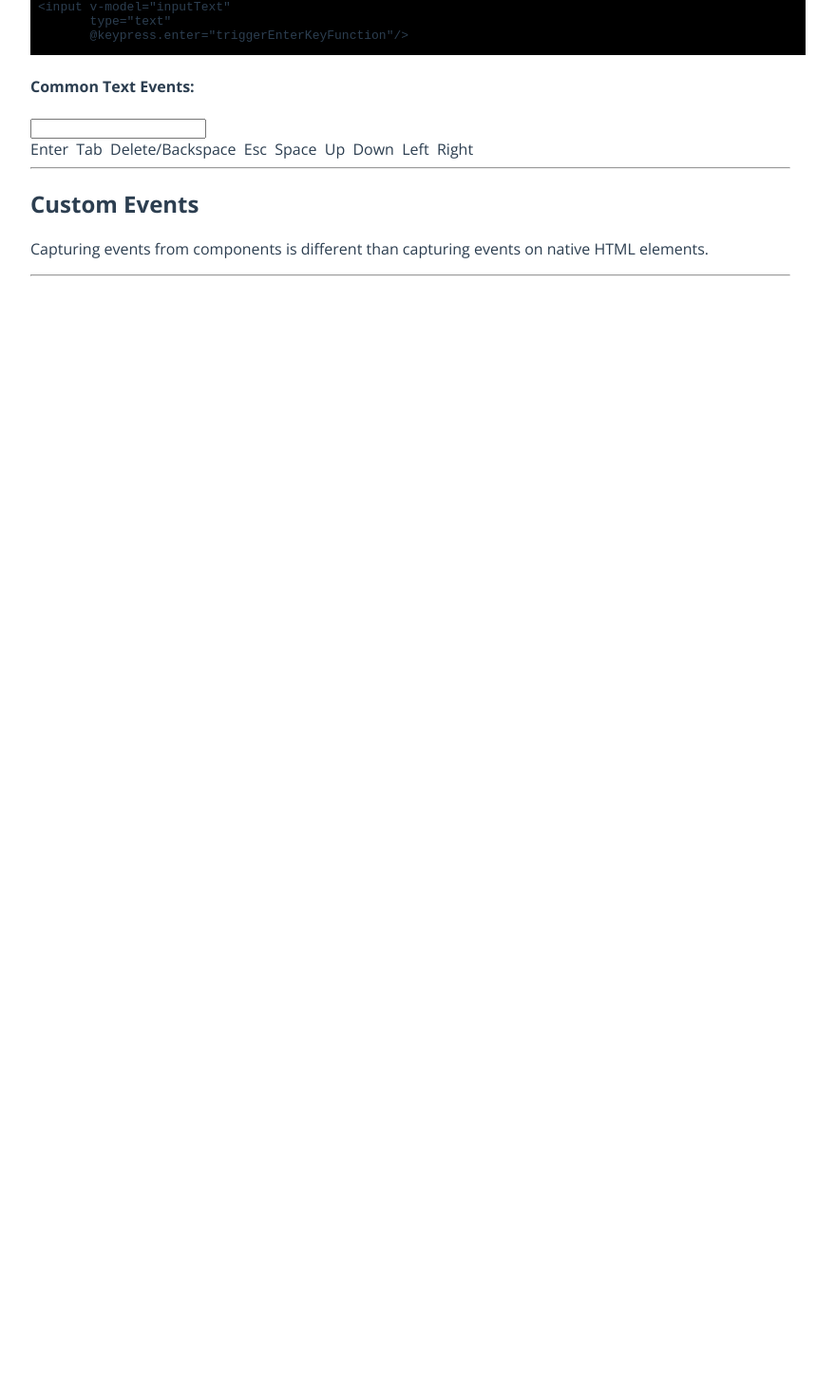
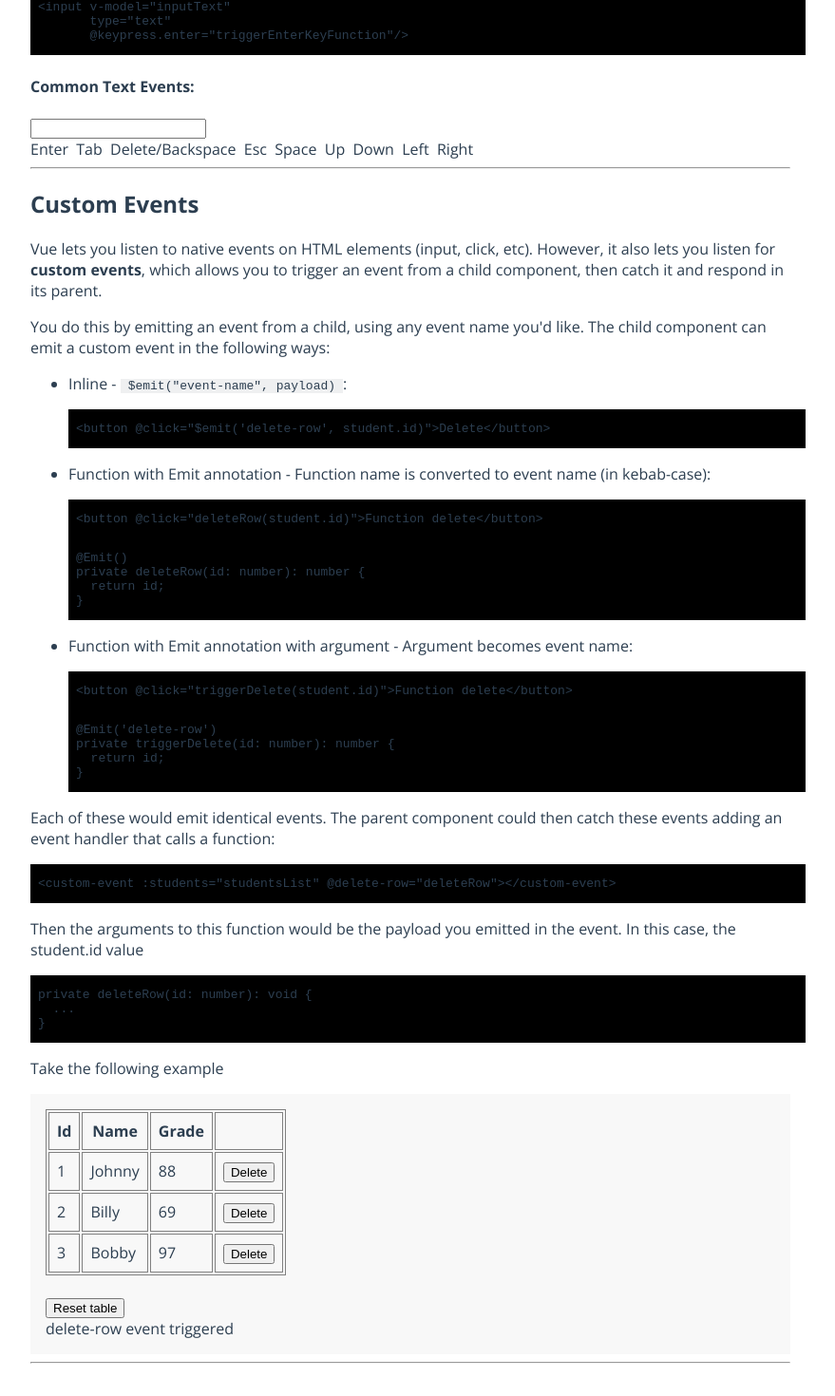
Before and after one commit to nickjg231/VueIntermediateDemo, a Vue app: page /event-binding in a window 1280 px wide. Shown: the part 2531-4001 px from the top of the page at 95% size, without its empty margins (208-1087 px from the left). Before the commit the page ends 2950 px from the top, so only its background shows below. Built offline with nearby package versions, Linux system fonts and the light colour scheme.

Commit message:
Add custom events

```diff
--- a/src/@types/EventLabel.ts
+++ b/src/@types/EventLabel.ts
@@ -1,16 +1,23 @@
+import _ from 'lodash';
+
 export default class EventLabel {
   private eventTriggered: boolean = false;
+  private debouncedEventTrigger: any;
+
+  constructor() {
+    this.debouncedEventTrigger = _.debounce(() => this.eventTriggered = false, 250);
+  }
 
   set value(value: boolean) {
     this.eventTriggered = value;
     if (value) {
-      setTimeout(() => this.eventTriggered = false, 250);
+      this.debouncedEventTrigger();
     }
   }
 
   public get styleAttribute() {
     return this.eventTriggered
-      ? { color: 'red' }
+      ? {color: 'red'}
       : null;
   }
 }
--- /dev/null
+++ b/src/components/CustomEvent.vue
@@ -0,0 +1,55 @@
+<template>
+  <table>
+    <thead>
+      <tr>
+        <th @click="fieldToSort = 'id'">Id</th>
+        <th @click="fieldToSort = 'name'">Name</th>
+        <th @click="fieldToSort = 'grade'">Grade</th>
+        <th></th>
+      </tr>
+    </thead>
+    <tbody>
+      <tr v-for="student in sortedStudentsList" :key="student.id">
+        <td>{{ student.id }}</td>
+        <td>{{ student.name }}</td>
+        <td>{{ student.grade }}</td>
+        <td>
+          <button @click="$emit('delete-row', student.id)">Delete</button>
+        </td>
+      </tr>
+    </tbody>
+  </table>
+</template>
+
+<script lang="ts">
+import { Vue, Component, Prop, Emit } from 'vue-property-decorator';
+
+@Component({})
+export default class CustomEvent extends Vue {
+  @Prop()
+  private students!: any[];
+  private fieldToSort = 'id';
+
+  private get sortedStudentsList() {
+    return this.students.slice().sort((a, b) => {
+      return a[this.fieldToSort].toString().localeCompare(b[this.fieldToSort].toString());
+    });
+  }
+}
+</script>
+
+<style lang="scss" scoped>
+table {
+  border: 1px solid grey;
+
+  th {
+    font-weight: bold;
+    cursor: pointer;
+  }
+
+  th, td {
+    border: 1px solid grey;
+    padding: 8px;
+  }
+}
+</style>
--- /dev/null
+++ b/src/components/CustomEventParent.vue
@@ -0,0 +1,48 @@
+<template>
+  <div class="container">
+    <custom-event :students="studentsList" @delete-row="deleteRow"></custom-event>
+    <br>
+    <button @click="resetTable">Reset table</button>
+    <div :style="isEventTriggered.styleAttribute">delete-row event triggered</div>
+  </div>
+</template>
+
+<script lang="ts">
+import { Vue, Component, Prop, Watch, Model } from 'vue-property-decorator';
+import CustomEvent from './CustomEvent.vue';
+import EventLabel from '@/@types/EventLabel';
+
+@Component({
+  components: {CustomEvent}
+})
+export default class CustomEventParent extends Vue {
+  private studentsList: any[] = [];
+  private isEventTriggered: EventLabel = new EventLabel();
+
+  private created(): void {
+    this.resetTable();
+  }
+
+  private deleteRow(id: number): void {
+    this.signalEventTriggered();
+    const studentToDeleteIndex = this.studentsList.findIndex((student: any) => student.id === id);
+    this.studentsList.splice(studentToDeleteIndex, 1);
+  }
+
+  private resetTable(): void {
+    this.studentsList = [{id: 1, name: 'Johnny', grade: 88}, {id: 2, name: 'Billy', grade: 69}, {id: 3, name: 'Bobby', grade: 97 }];
+  }
+
+  private signalEventTriggered() {
+    this.isEventTriggered.value = true;
+  }
+}
+</script>
+
+<style lang="scss" scoped>
+.container {
+  margin-top: 12px;
+  padding: 16px;
+  background-color: #F8F8F8;
+}
+</style>
--- a/src/components/EventKeycodePrinter.vue
+++ b/src/components/EventKeycodePrinter.vue
@@ -5,7 +5,7 @@
       <input v-model="inputText"
              type="text"
              @keypress.enter="triggerEvent(textEvents, 'enter')"
-             @keydown.tab="triggerEvent(textEvents, 'tab')"
+             @keydown.tab.prevent="triggerEvent(textEvents, 'tab')"
              @keydown.delete="triggerEvent(textEvents, 'delete')"
              @keydown.esc="triggerEvent(textEvents, 'esc')"
              @keypress.space="triggerEvent(textEvents, 'space')"
--- a/src/views/EventBinding.vue
+++ b/src/views/EventBinding.vue
@@ -37,8 +37,8 @@
       <br>
       <p>There are certain Event Modifiers you can use to prevent standard behavior of events. The list is <a
           href="https://vuejs.org/v2/guide/events.html#Event-Modifiers">here in Vue documentation</a>. These aren't
-        needed often, but here's an example of using <code>@click.stop</code>, which is the modifier for <code>event.stopPropagation()</code>,
-        on the previous example:</p>
+        needed often, but here's an example of using <code class="prettyprint">@click.stop</code>, which is the modifier
+        for <code class="prettyprint">event.stopPropagation()</code>, on the previous example:</p>
       <code-snippet :code="bubblePreventTemplate"></code-snippet>
       <br>
       <form @click="callAlert('form')" style="border: 1px solid red; padding:8px">form
@@ -52,11 +52,13 @@
         real need. Usually a task that seemingly requires it can be solved a better way. Doing so can create hidden
         pitfalls, as detailed <a href="https://javascript.info/bubbling-and-capturing">here</a>. For example:</p>
       <ol>
-        <li>We have a nested menu. Each submenu handles clicks on its elements and call <code>stopPropagation</code> so
+        <li>We have a nested menu. Each submenu handles clicks on its elements and calls <code class="prettyprint">event.stopPropagation()</code>
+          so
           that the outer menu won't trigger.
         </li>
         <li>Later we decide to catch clicks on the whole window, to track users’ behavior (where people click). Some
-          analytic systems do that. Usually the code uses <code>document.addEventListener('click'…)</code> to catch all
+          analytic systems do that. Usually the code uses <code
+              class="prettyprint">document.addEventListener('click'…)</code> to catch all
           clicks.
         </li>
         <li>Our analytic won’t work over the area where clicks are stopped by stopPropagation. Sadly, we’ve got a “dead
@@ -66,15 +68,41 @@
     </section-component>
     <section-component>
       <template slot="title">Key Code Modifiers</template>
-      <template slot="header">Similar to event modifiers, you can setup triggers for when certain keys are pressed</template>
+      <template slot="header">Similar to event modifiers, you can setup triggers for when certain keys are pressed
+      </template>
       <code-snippet :code="keyEventModifier"></code-snippet>
       <event-keycode-printer></event-keycode-printer>
     </section-component>
     <section-component>
       <template slot="title">Custom Events</template>
-      <template slot="header">Capturing events from components is different than capturing events on native HTML
-        elements.
+      <template slot="header">Vue lets you listen to native events on HTML elements (input, click, etc). However, it
+        also lets you listen for <b>custom events</b>, which allows you to trigger an event from a child component, then
+        catch it and respond in its parent.
       </template>
+      <p>You do this by emitting an event from a child, using any event name you'd like. The child
+        component can emit a custom event in the following ways:</p>
+      <ul>
+        <li>
+          <p>Inline - <code class="prettyprint">$emit("event-name", payload)</code>:</p>
+          <code-snippet :code="emitButtonInline"></code-snippet>
+        </li>
+        <li>
+          <p>Function with Emit annotation - Function name is converted to event name (in kebab-case):</p>
+          <code-snippet :code="emitButtonFunctionTemplate"></code-snippet>
+          <code-snippet :code="emitButtonFunctionScript"></code-snippet>
+        </li>
+        <li>
+          <p>Function with Emit annotation with argument - Argument becomes event name:</p>
+          <code-snippet :code="emitButtonCustomTemplate"></code-snippet>
+          <code-snippet :code="emitButtonCustomScript"></code-snippet>
+        </li>
+      </ul>
+      <p>Each of these would emit identical events. The parent component could then catch these events adding an event handler that calls a function:</p>
+      <code-snippet :code="emitParentTemplate"></code-snippet>
+      <p>Then the arguments to this function would be the payload you emitted in the event. In this case, the student.id value</p>
+      <code-snippet :code="emitParentScript"></code-snippet>
+      <p>Take the following example</p>
+      <custom-event-parent></custom-event-parent>
     </section-component>
   </div>
 </template>
@@ -87,9 +115,11 @@ import EventButton from '@/components/EventButton.vue';
 import EventButtonExpressionAndMethod from '@/components/EventButtonExpressionAndMethod.vue';
 import EventPrinter from '@/components/EventPrinter.vue';
 import EventKeycodePrinter from '@/components/EventKeycodePrinter.vue';
+import CustomEventParent from '@/components/CustomEventParent.vue';
 
 @Component({
   components: {
+    CustomEventParent,
     EventKeycodePrinter,
     EventPrinter,
     EventButtonExpressionAndMethod,
@@ -106,6 +136,13 @@ export default class EventBinding extends Vue {
   private bubbleTemplate = `<form @click="callAlert('form')">\n  <div @click="callAlert('div')">\n    <p @click="callAlert('p')">\n      Click Here\n    </p>\n  </div>\n</form>`;
   private bubblePreventTemplate = `<form @click="callAlert('form')">\n  <div @click="callAlert('div')">\n    <p @click.stop="callAlert('p')">\n      Click Here\n    </p>\n  </div>\n</form>`;
   private keyEventModifier = `<input v-model="inputText"\n       type="text"\n       @keypress.enter="triggerEnterKeyFunction"/>`;
+  private emitButtonInline = `<button @click="$emit('delete-row', student.id)">Delete</button>`;
+  private emitButtonFunctionTemplate = `<button @click="deleteRow(student.id)">Function delete</button>`;
+  private emitButtonFunctionScript = `@Emit()\nprivate deleteRow(id: number): number {\n  return id;\n}`;
+  private emitButtonCustomTemplate = `<button @click="triggerDelete(student.id)">Function delete</button>`;
+  private emitButtonCustomScript = `@Emit('delete-row')\nprivate triggerDelete(id: number): number {\n  return id;\n}`;
+  private emitParentTemplate = `<custom-event :students="studentsList" @delete-row="deleteRow"></custom-event>`;
+  private emitParentScript = `private deleteRow(id: number): void {\n  ...\n}`;
 
   private callAlert(elem: string): void {
     window.alert(elem);
```
